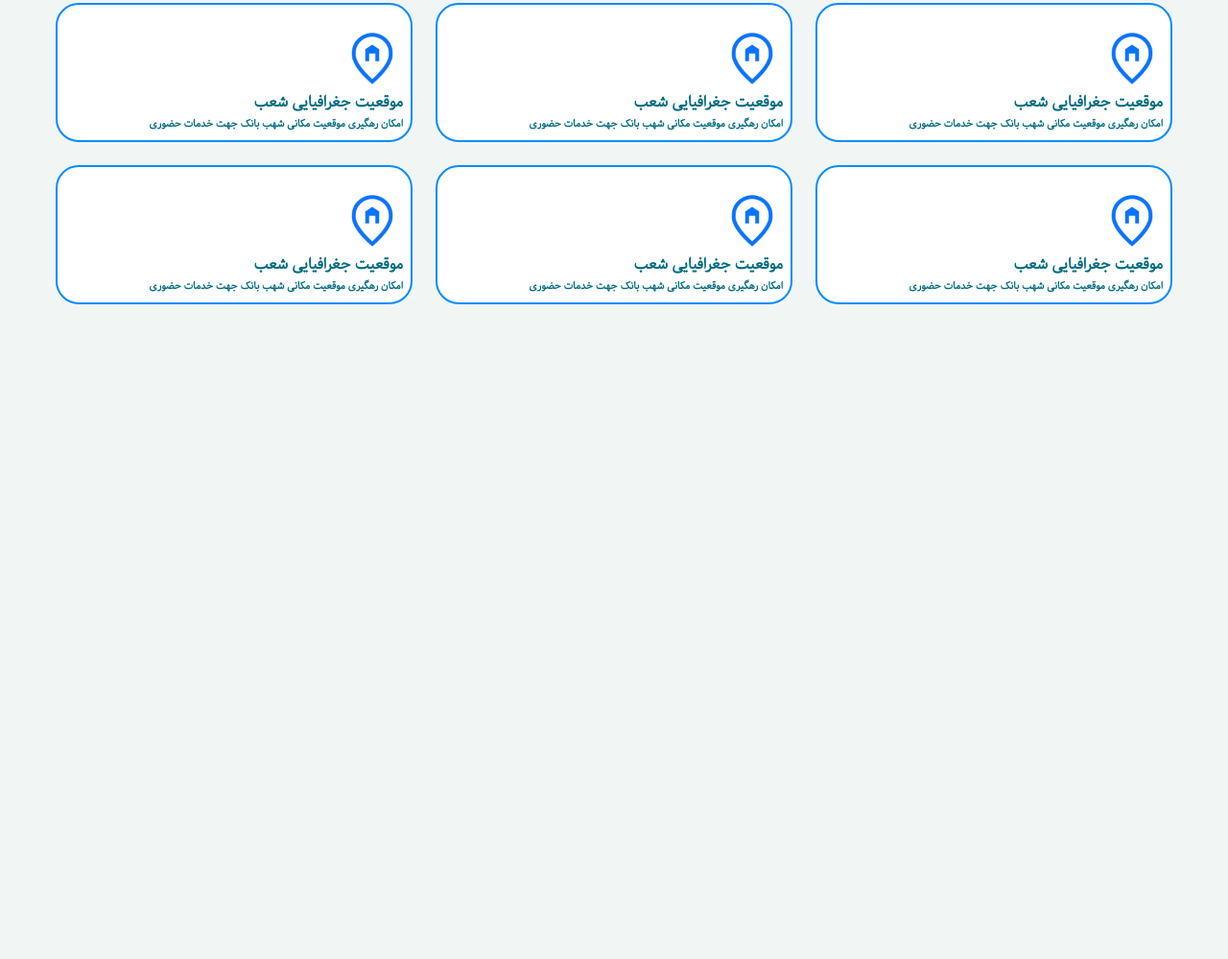
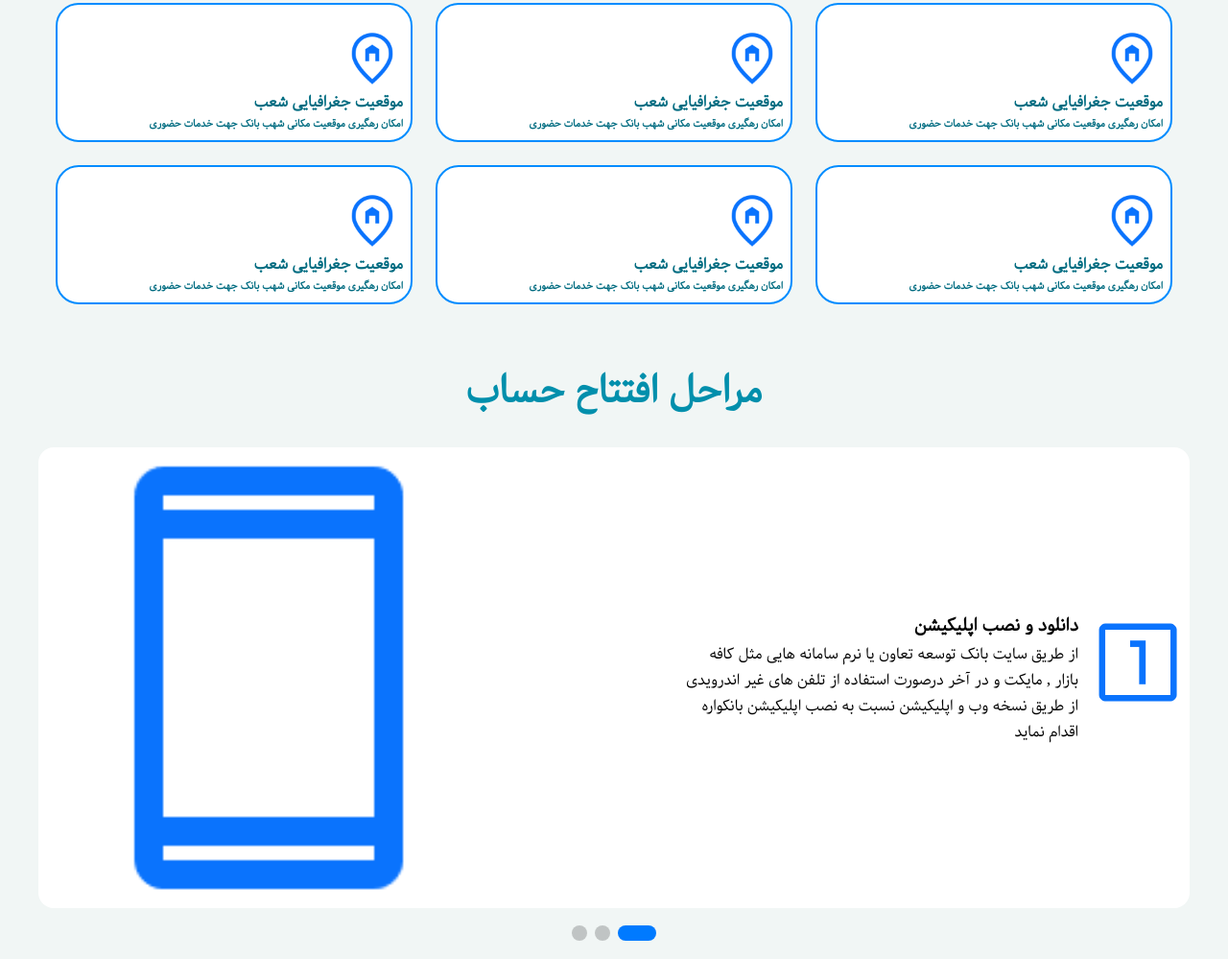
Before and after one commit to Mhmdmhdimhdinjd/ttbank, a plain HTML site: page index.html in a window 1280 px wide. Shown: the part 1541-2540 px from the top of the page at 96% size. Before the commit the page ends 1868 px from the top, so only its background shows below. Drawn offline with nearby package versions, Linux system fonts and the light colour scheme; files whose address does not match are found by name.

Commit message:
add section__account__opening

```diff
--- a/assest/css/style.css
+++ b/assest/css/style.css
@@ -429,6 +429,40 @@ nav {
     width: 4rem;
 }
 
+.section__account__opening__swiper .swiper-slide {
+    width: 100%;
+    direction: ltr;
+    text-align: right;
+    background: #fff;
+    display: flex;
+    justify-content: center;
+    align-items: center;
+    height: fit-content;
+    border-radius: 1rem;
+    -webkit-border-radius: 1rem;
+    -moz-border-radius: 1rem;
+    -ms-border-radius: 1rem;
+    -o-border-radius: 1rem;
+}
+
+.account__opening__swiper__left {
+    flex: 4;
+}
+
+.account__opening__swiper__right {
+    flex: 6;
+    display: grid;
+    grid-template-columns: 15% 85%;
+    direction: rtl;
+    align-items: start;
+    column-gap: 0.5rem;
+}
+
+.account__opening__swiper__text{
+    max-width: 410px;
+    width: 100%;
+}
+
 
 @media screen and (max-width:960px) {
     .nav__left {
--- a/index.html
+++ b/index.html
@@ -283,6 +283,55 @@
 
             </div>
 
+            <div class="section__account__opening">
+
+                <h2 class="section__title">مراحل افتتاح حساب</h2>
+
+                <div class="section__account__opening__swiper">
+
+                    <div class="swiper mySwiper">
+                        <div class="swiper-wrapper">
+                            <div class="swiper-slide ">
+
+                                <div class="account__opening__swiper__left">
+
+                                    <img src="./assest/imgs/mobile.png" alt="mobile">
+
+                                </div>
+
+                                <div class="account__opening__swiper__right">
+
+                                    <div class="account__opening__swiper__right__img">
+
+                                        <img src="./assest/imgs/one.png" alt="first step">
+
+                                    </div>
+
+                                    <div class="account__opening__swiper__text">
+
+                                        <h3>دانلود و نصب اپلیکیشن</h3>
+
+                                        <h>از طریق سایت بانک توسعه تعاون یا نرم سامانه هایی مثل کافه بازار , مایکت
+                                            و در آخر
+                                            درصورت استفاده از تلفن های غیر اندرویدی از طریق نسخه وب و اپلیکیشن نسبت
+                                            به نصب
+                                            اپلیکیشن بانکواره اقدام نماید</h5>
+
+                                    </div>
+
+
+
+                                </div>
+                            </div>
+                            <div class="swiper-slide">Slide 2</div>
+                            <div class="swiper-slide">Slide 3</div>
+                        </div>
+                        <div class="swiper-pagination"></div>
+                    </div>
+                </div>
+
+            </div>
+
         </div>
 
 
```
